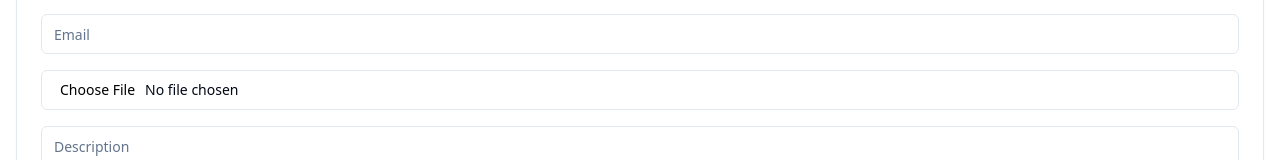
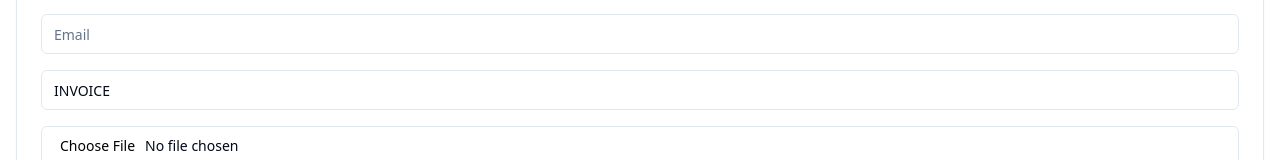
Before and after one commit to baseballspanish/square-foot-formatter, a React (Vite) app: page / in a window 1280 px wide. Shown: the part 613-773 px from the top of the page. Built offline with nearby package versions, Linux system fonts and the light colour scheme.

Commit message:
Add invoice title customization
Implement functionality to allow users to change the title of the invoice in the invoice generator component.
[skip gpt_engineer]

```diff
--- a/src/components/InvoicePDF.jsx
+++ b/src/components/InvoicePDF.jsx
@@ -97,7 +97,7 @@ const styles = StyleSheet.create({
   },
 });
 
-const InvoicePDF = ({ clientName, companyName, email, services, total, logoUrl }) => (
+const InvoicePDF = ({ clientName, companyName, email, services, total, logoUrl, invoiceTitle }) => (
   <Document>
     <Page size="A4" style={styles.page}>
       <View style={styles.header}>
@@ -108,7 +108,7 @@ const InvoicePDF = ({ clientName, companyName, email, services, total, logoUrl }
         </View>
       </View>
 
-      <Text style={styles.title}>INVOICE</Text>
+      <Text style={styles.title}>{invoiceTitle}</Text>
 
       <View style={styles.section}>
         <Text style={styles.sectionTitle}>Bill To:</Text>
@@ -118,14 +118,12 @@ const InvoicePDF = ({ clientName, companyName, email, services, total, logoUrl }
       <View style={styles.table}>
         <View style={[styles.tableRow, styles.tableHeader]}>
           <Text style={styles.tableCell}>Description</Text>
-          <Text style={styles.tableCell}>Location</Text>
           <Text style={styles.tableCell}>Category</Text>
           <Text style={styles.tableCell}>Amount</Text>
         </View>
         {services.map((service, index) => (
           <View style={styles.tableRow} key={index}>
             <Text style={styles.tableCell}>{service.description}</Text>
-            <Text style={styles.tableCell}>{service.location}</Text>
             <Text style={styles.tableCell}>{service.category}</Text>
             <Text style={styles.tableCell}>${service.subtotal.toFixed(2)}</Text>
           </View>
--- a/src/pages/Index.jsx
+++ b/src/pages/Index.jsx
@@ -21,6 +21,7 @@ const Index = () => {
   const [clientName, setClientName] = useState('');
   const [companyName, setCompanyName] = useState('');
   const [email, setEmail] = useState('');
+  const [invoiceTitle, setInvoiceTitle] = useState('INVOICE'); // New state for invoice title
   const [services, setServices] = useState([
     { description: '', category: '', subtotal: 0 }
   ]);
@@ -215,6 +216,11 @@ const Index = () => {
               onChange={(e) => setEmail(e.target.value)}
             />
             <Input
+              placeholder="Invoice Title"
+              value={invoiceTitle}
+              onChange={(e) => setInvoiceTitle(e.target.value)}
+            />
+            <Input
               type="file"
               accept="image/*"
               onChange={(e) => handleLogoUpload(e, setInvoiceLogoUrl)}
@@ -259,6 +265,7 @@ const Index = () => {
                 services={services}
                 total={total}
                 logoUrl={invoiceLogoUrl}
+                invoiceTitle={invoiceTitle}
               />
             }
           >
```
